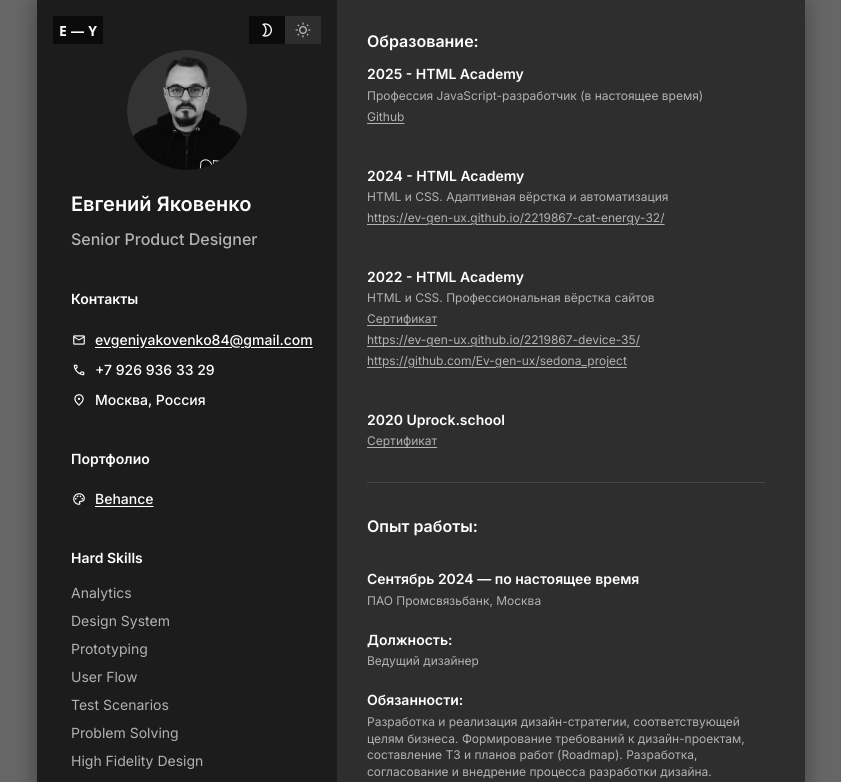
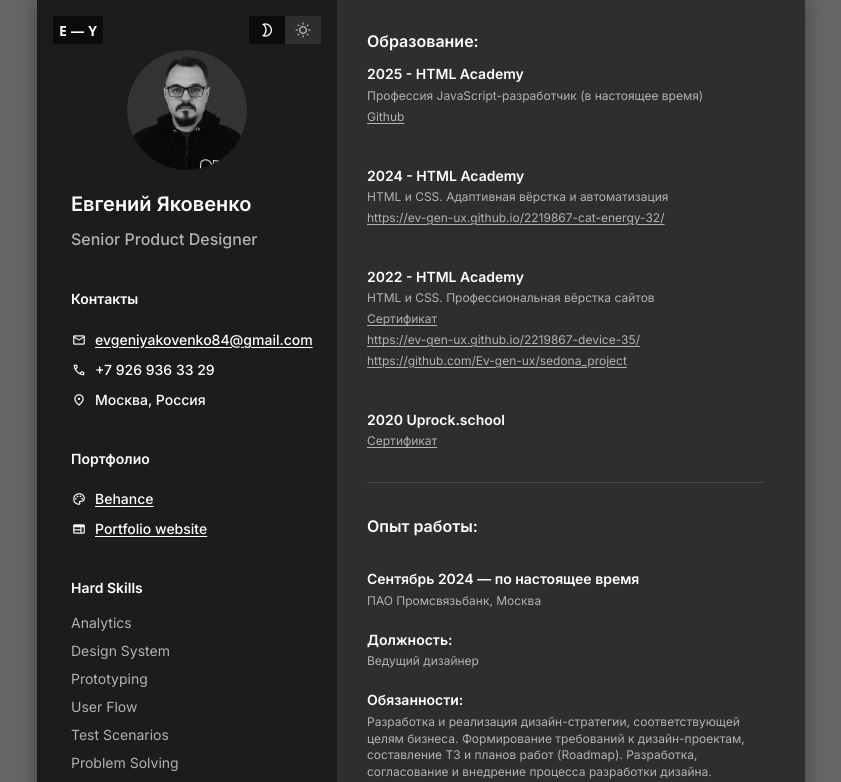
Before and after one commit to Ev-gen-ux/resume.site, a React (Vite) app: page / in a window 1280 px wide. Shown: the top 782 px of the page, without its empty margins (219-1060 px from the left). Built offline with nearby package versions, Linux system fonts and the light colour scheme.

Commit message:
feat: add Portfolio website link to sidebar
Made-with: Cursor

```diff
--- a/src/App.tsx
+++ b/src/App.tsx
@@ -134,6 +134,12 @@ export default function App() {
               Behance
             </a>
           </li>
+          <li className="resume__contact-row">
+            <MsIcon name="web" />
+            <a href="https://eyportfolio.tilda.ws/" target="_blank" rel="noreferrer">
+              Portfolio website
+            </a>
+          </li>
         </ul>
 
         <h2 className="resume__sidebar-title resume__sidebar-title--hard">Hard Skills</h2>
```
